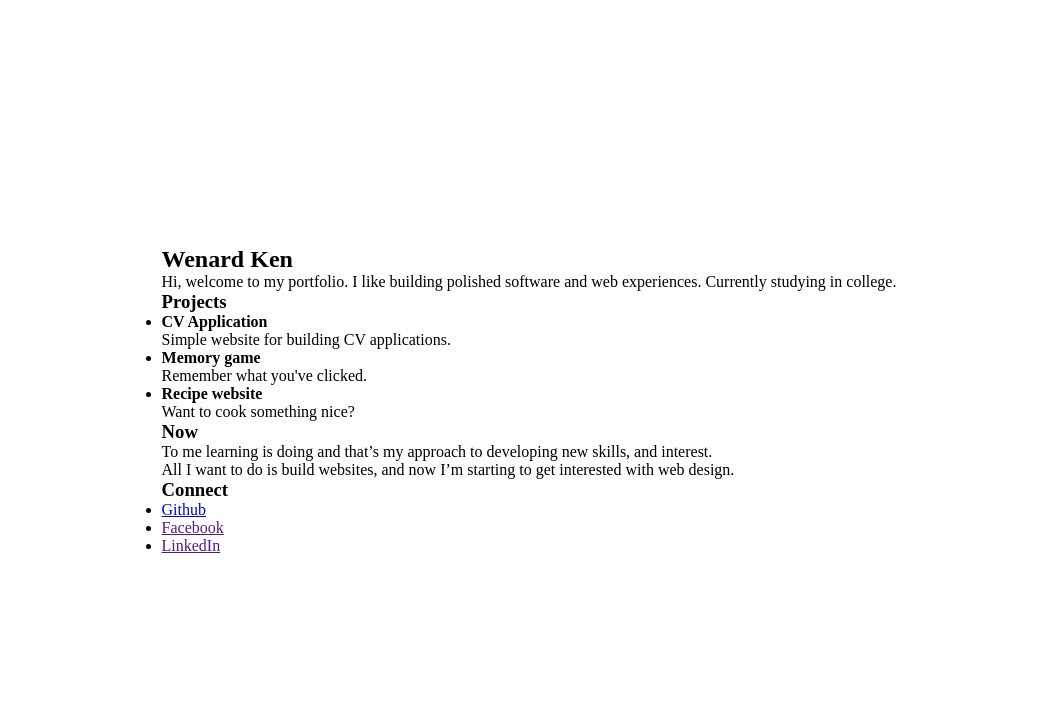
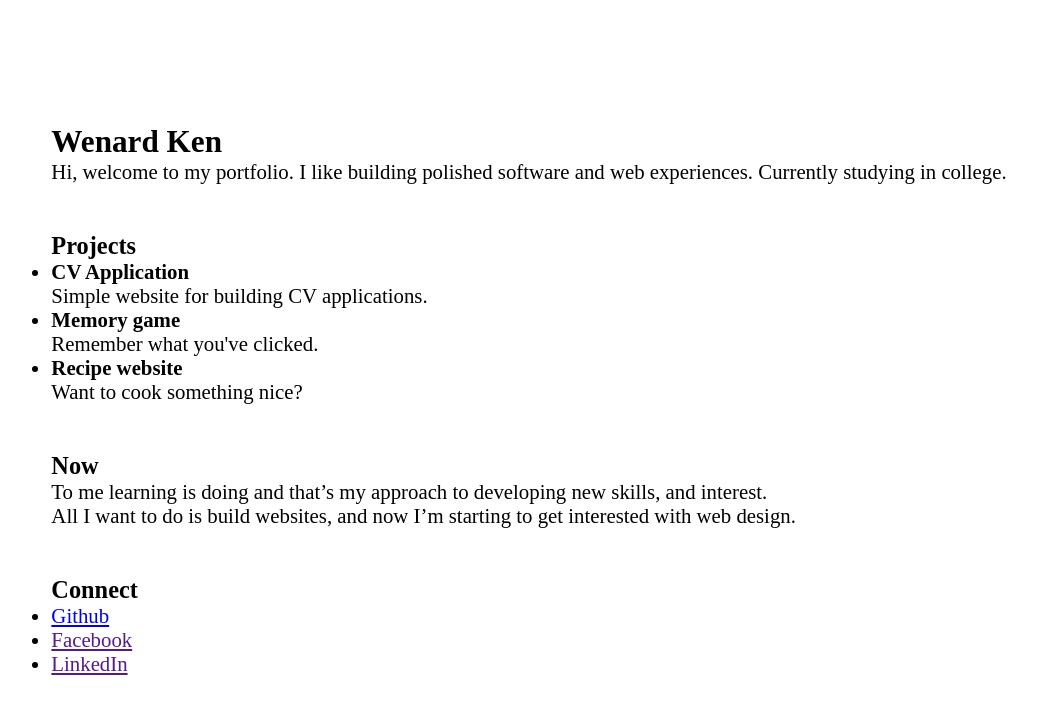
Before and after one commit to WenardKen57/my-portfolio, a React (Vite) app: page / in a window 1280 px wide. Shown: the top 714 px of the page, without its empty margins (111-1148 px from the left). Built offline with nearby package versions, Linux system fonts and the light colour scheme.

Commit message:
style: resize font-size and center elements

```diff
--- a/src/index.css
+++ b/src/index.css
@@ -1,4 +1,5 @@
 #root {
+  width: 100dvw;
   height: 100dvh;
   display: flex;
   justify-content: center;
--- a/src/pages/styles/Home.css
+++ b/src/pages/styles/Home.css
@@ -7,6 +7,8 @@
 .homePage {
   display: grid;
   grid-template-columns: 1fr 1fr;
+  row-gap: 3rem;
+  font-size: 1.3rem;
 }
 
 .heroSection {
```
